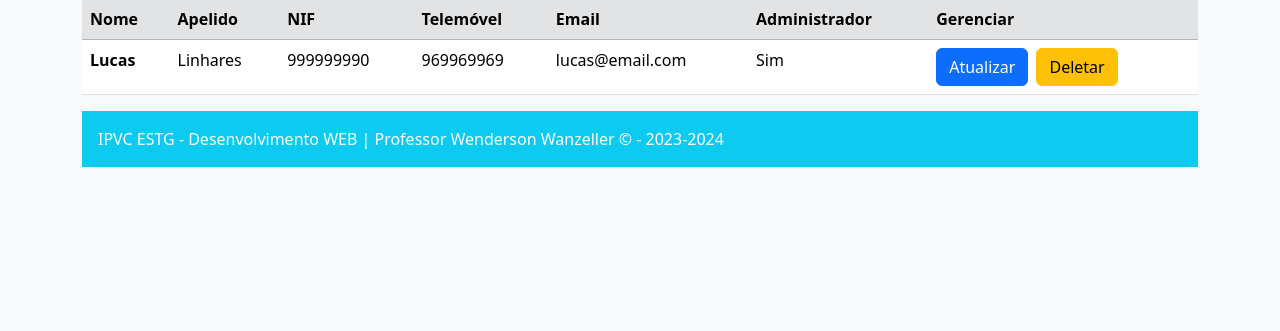
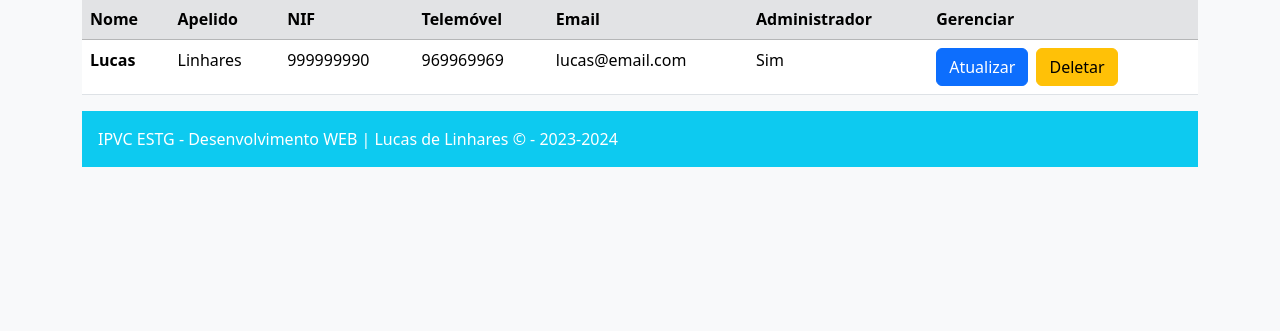
Before and after one commit to lucascompython/pw_tp, a PHP site: page /admin/ in a window 1280 px wide. Shown: the part 365-696 px from the top of the page. Run offline with PHP 8.4, Linux system fonts and the light colour scheme; the visitor is signed in with stand-in values (Sample User, id 1); data comes from the database, SQL or seed files in the repository; both versions use the stored data as it was after the commit.

Commit message:
Change the name in the footer

```diff
--- a/admin/templates/rodape.php
+++ b/admin/templates/rodape.php
@@ -1,5 +1,5 @@
     <footer class="p-3 bg-info text-white">
-      <article>IPVC ESTG - Desenvolvimento WEB | Professor Wenderson Wanzeller &copy; - 2023-2024</article>
+      <article>IPVC ESTG - Desenvolvimento WEB | Lucas de Linhares &copy; - 2023-2024</article>
     </footer>
     </div>
     <script src="https://cdn.jsdelivr.net/npm/bootstrap@5.3.0-alpha3/dist/js/bootstrap.bundle.min.js" integrity="sha384-ENjdO4Dr2bkBIFxQpeoTz1HIcje39Wm4jDKdf19U8gI4ddQ3GYNS7NTKfAdVQSZe" crossorigin="anonymous"></script>
--- a/aplicacao/templates/rodape.php
+++ b/aplicacao/templates/rodape.php
@@ -1,6 +1,6 @@
     <footer>
       <article>
-        <p class="mt-3 mb-3 text-body-secondary border-top">IPVC ESTG - Desenvolvimento WEB | Professor Wenderson Wanzeller &copy; - 2023-2024</p>
+        <p class="mt-3 mb-3 text-body-secondary border-top">IPVC ESTG - Desenvolvimento WEB | Lucas de Linhares &copy; - 2023-2024</p>
       </article>
     </footer>
     <script src="https://cdn.jsdelivr.net/npm/bootstrap@5.3.0-alpha3/dist/js/bootstrap.bundle.min.js" integrity="sha384-ENjdO4Dr2bkBIFxQpeoTz1HIcje39Wm4jDKdf19U8gI4ddQ3GYNS7NTKfAdVQSZe" crossorigin="anonymous"></script>
```
Also changed, not shown: src/infraestrutura/basededados/database.sqlite.
